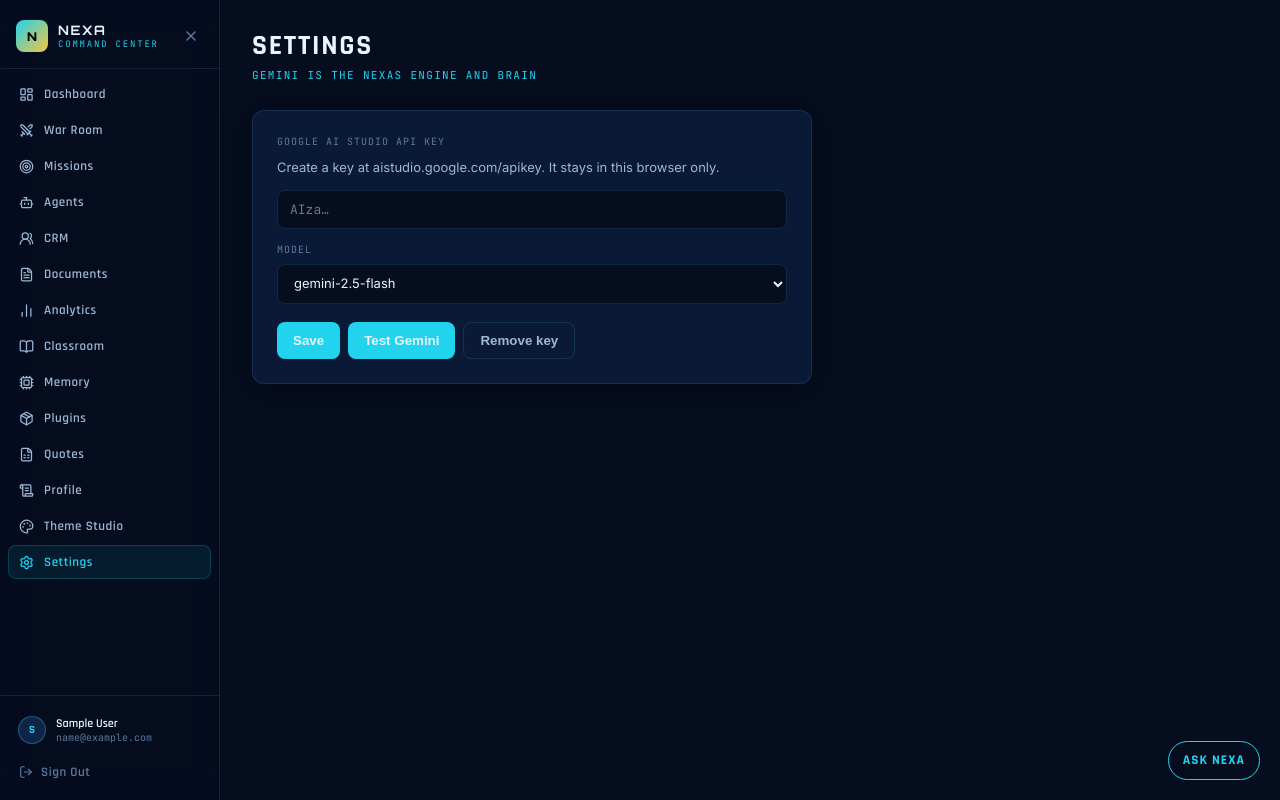
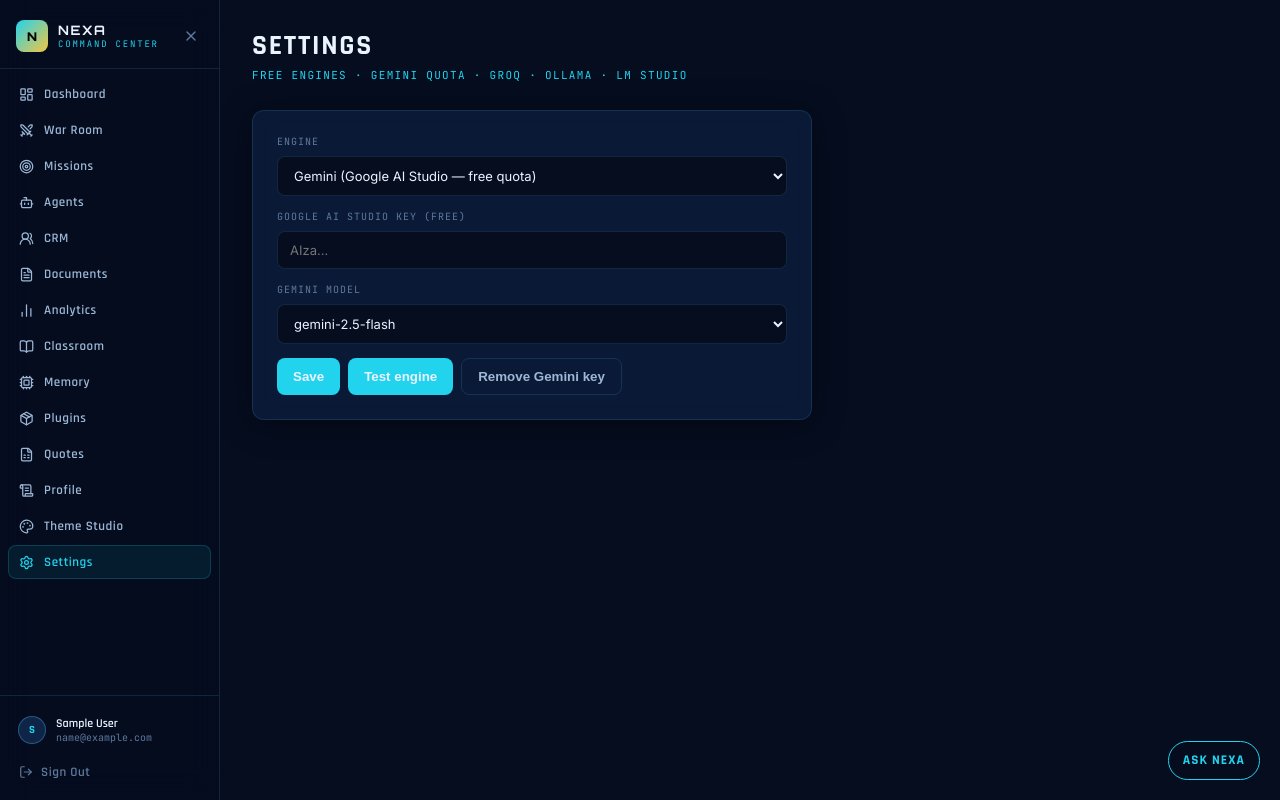
Before and after one commit to seanie84/seanie84.github.io, a React (Vite) app: page /settings in a window 1280 px wide. Built offline with nearby package versions, Linux system fonts and the light colour scheme; sample sign-in values are in the browser's storage.

Commit message:
feat(nexas): free engines — Gemini free tier, Groq, Ollama, LM Studio

```diff
--- /dev/null
+++ b/src/lib/engine.ts
@@ -0,0 +1,139 @@
+import { geminiGenerate, getGeminiKey, type ChatTurn } from './gemini';
+
+export type EngineId = 'gemini' | 'ollama' | 'lmstudio' | 'groq';
+
+const ENGINE = 'nexas_engine';
+const LOCAL_URL = 'nexas_local_url';
+const LOCAL_MODEL = 'nexas_local_model';
+const GROQ_KEY = 'nexas_groq_key';
+
+export const ENGINE_LABEL: Record<EngineId, string> = {
+  gemini: 'Gemini (Google AI Studio — free quota)',
+  groq: 'Groq (cloud, free tier)',
+  ollama: 'Ollama (local, free)',
+  lmstudio: 'LM Studio (local, free)',
+};
+
+export function getEngine(): EngineId {
+  try {
+    const v = localStorage.getItem(ENGINE);
+    if (v === 'ollama' || v === 'lmstudio' || v === 'groq' || v === 'gemini') return v;
+  } catch { /* ignore */ }
+  return 'gemini';
+}
+
+export function setEngine(id: EngineId) {
+  localStorage.setItem(ENGINE, id);
+}
+
+export function getLocalUrl(): string {
+  try {
+    return localStorage.getItem(LOCAL_URL) || (getEngine() === 'lmstudio' ? 'http://127.0.0.1:1234/v1' : 'http://127.0.0.1:11434/v1');
+  } catch {
+    return 'http://127.0.0.1:11434/v1';
+  }
+}
+
+export function setLocalUrl(url: string) {
+  localStorage.setItem(LOCAL_URL, url.trim());
+}
+
+export function getLocalModel(): string {
+  try { return localStorage.getItem(LOCAL_MODEL) || 'qwen3:8b'; } catch { return 'qwen3:8b'; }
+}
+
+export function setLocalModel(model: string) {
+  localStorage.setItem(LOCAL_MODEL, model.trim());
+}
+
+export function getGroqKey(): string {
+  try { return localStorage.getItem(GROQ_KEY)?.trim() || ''; } catch { return ''; }
+}
+
+export function setGroqKey(key: string) {
+  localStorage.setItem(GROQ_KEY, key.trim());
+}
+
+export function hasEngine(): boolean {
+  const e = getEngine();
+  if (e === 'gemini') return getGeminiKey().length > 20;
+  if (e === 'groq') return getGroqKey().length > 10;
+  return true;
+}
+
+async function openaiChat(opts: {
+  base: string;
+  key?: string;
+  model: string;
+  system: string;
+  history?: ChatTurn[];
+  user: string;
+}): Promise<string> {
+  const messages = [
+    { role: 'system', content: opts.system },
+    ...(opts.history || []).map((t) => ({
+      role: t.role === 'model' ? 'assistant' : 'user',
+      content: t.text,
+    })),
+    { role: 'user', content: opts.user },
+  ];
+  const headers: Record<string, string> = { 'Content-Type': 'application/json' };
+  if (opts.key) headers.Authorization = `Bearer ${opts.key}`;
+  const res = await fetch(`${opts.base.replace(/\/$/, '')}/chat/completions`, {
+    method: 'POST',
+    headers,
+    body: JSON.stringify({ model: opts.model, messages, temperature: 0.6 }),
+  });
+  const data = await res.json().catch(() => ({}));
+  if (!res.ok) throw new Error(data?.error?.message || data?.error || res.statusText || 'Local engine failed');
+  const text = data?.choices?.[0]?.message?.content?.trim();
+  if (!text) throw new Error('Engine returned an empty reply.');
+  return text;
+}
+
+export async function runBrain(opts: {
+  system: string;
+  history?: ChatTurn[];
+  user: string;
+}): Promise<string> {
+  const engine = getEngine();
+  if (engine === 'gemini') return geminiGenerate(opts);
+  if (engine === 'groq') {
+    const key = getGroqKey();
+    if (!key) throw new Error('No Groq key. Get a free key at console.groq.com and paste it in Settings.');
+    return openaiChat({
+      base: 'https://api.groq.com/openai/v1',
+      key,
+      model: getLocalModel() || 'llama-3.3-70b-versatile',
+      system: opts.system,
+      history: opts.history,
+      user: opts.user,
+    });
+  }
+  const base = getLocalUrl();
+  const model = getLocalModel();
+  try {
+    return await openaiChat({
+      base,
+      model,
+      system: opts.system,
+      history: opts.history,
+      user: opts.user,
+    });
+  } catch (e) {
+    const msg = e instanceof Error ? e.message : String(e);
+    if (/failed to fetch|networkerror|cors/i.test(msg)) {
+      throw new Error(
+        `Cannot reach ${base}. Start Ollama or LM Studio on this PC, then set OLLAMA_ORIGINS=https://seanie84.github.io and retry. Or run the HUD locally (npm run dev).`,
+      );
+    }
+    throw e;
+  }
+}
+
+export async function pingEngine(): Promise<string> {
+  return runBrain({
+    system: 'You are the NEXAS AI engine. Reply in one short sentence.',
+    user: 'Confirm you are online and name yourself.',
+  });
+}
--- a/src/pages/Settings.tsx
+++ b/src/pages/Settings.tsx
@@ -1,35 +1,53 @@
 import { useState, type CSSProperties } from 'react';
+import {
+  ENGINE_LABEL,
+  getEngine,
+  getGroqKey,
+  getLocalModel,
+  getLocalUrl,
+  pingEngine,
+  setEngine,
+  setGroqKey,
+  setLocalModel,
+  setLocalUrl,
+  type EngineId,
+} from '../lib/engine';
 import {
   DEFAULT_MODEL,
   MODELS,
   clearGeminiKey,
   getGeminiKey,
   getGeminiModel,
-  pingGemini,
   setGeminiKey,
   setGeminiModel,
 } from '../lib/gemini';
 
 export default function Settings() {
+  const [engine, setEng] = useState<EngineId>(() => getEngine());
   const [key, setKey] = useState(() => getGeminiKey());
-  const [model, setModel] = useState(() => getGeminiModel() || DEFAULT_MODEL);
+  const [gmodel, setGmodel] = useState(() => getGeminiModel() || DEFAULT_MODEL);
+  const [groq, setGroq] = useState(() => getGroqKey());
+  const [localUrl, setUrl] = useState(() => getLocalUrl());
+  const [localModel, setLmodel] = useState(() => getLocalModel());
   const [status, setStatus] = useState('');
   const [busy, setBusy] = useState(false);
 
   function save() {
+    setEngine(engine);
     setGeminiKey(key);
-    setGeminiModel(model);
-    setStatus(key.trim() ? 'Saved on this device only. Not uploaded to GitHub.' : 'Key cleared.');
+    setGeminiModel(gmodel);
+    setGroqKey(groq);
+    setLocalUrl(localUrl);
+    setLocalModel(localModel);
+    setStatus('Saved on this device only.');
   }
 
   async function test() {
-    setGeminiKey(key);
-    setGeminiModel(model);
+    save();
     setBusy(true);
-    setStatus('Calling Gemini…');
+    setStatus('Calling engine…');
     try {
-      const reply = await pingGemini();
-      setStatus('Online — ' + reply);
+      setStatus('Online — ' + await pingEngine());
     } catch (e) {
       setStatus(e instanceof Error ? e.message : String(e));
     } finally {
@@ -39,48 +57,53 @@ export default function Settings() {
 
   return (
     <div>
-      <h1 style={{ fontFamily: 'Rajdhani', fontWeight: 700, fontSize: 28, textTransform: 'uppercase', letterSpacing: '0.06em', color: 'var(--ink)', marginBottom: 4 }}>
-        Settings
-      </h1>
-      <p style={{ fontFamily: 'JetBrains Mono', fontSize: 11, color: 'var(--cyan)', letterSpacing: '0.12em', marginBottom: 28 }}>
-        GEMINI IS THE NEXAS ENGINE AND BRAIN
-      </p>
+      <h1 style={{ fontFamily: 'Rajdhani', fontWeight: 700, fontSize: 28, textTransform: 'uppercase', letterSpacing: '0.06em', color: 'var(--ink)', marginBottom: 4 }}>Settings</h1>
+      <p style={{ fontFamily: 'JetBrains Mono', fontSize: 11, color: 'var(--cyan)', letterSpacing: '0.12em', marginBottom: 28 }}>FREE ENGINES · GEMINI QUOTA · GROQ · OLLAMA · LM STUDIO</p>
 
       <div className="glass" style={{ padding: 24, maxWidth: 560, boxShadow: 'var(--elev-card)' }}>
-        <div style={{ fontFamily: 'JetBrains Mono', fontSize: 10, color: 'var(--ink-3)', letterSpacing: '0.1em', marginBottom: 10 }}>
-          GOOGLE AI STUDIO API KEY
-        </div>
-        <p style={{ fontFamily: 'Inter', fontSize: 13, color: 'var(--ink-2)', marginBottom: 12, lineHeight: 1.5 }}>
-          Create a key at aistudio.google.com/apikey. It stays in this browser only.
-        </p>
-        <input
-          type="password"
-          value={key}
-          onChange={(e) => setKey(e.target.value)}
-          placeholder="AIza…"
-          autoComplete="off"
-          style={{
-            width: '100%', padding: '10px 12px', marginBottom: 14,
-            background: 'var(--void)', border: '1px solid var(--line)', borderRadius: 8,
-            color: 'var(--ink)', fontFamily: 'JetBrains Mono', fontSize: 13, outline: 'none',
-          }}
-        />
-        <div style={{ fontFamily: 'JetBrains Mono', fontSize: 10, color: 'var(--ink-3)', letterSpacing: '0.1em', marginBottom: 8 }}>MODEL</div>
-        <select
-          value={model}
-          onChange={(e) => setModel(e.target.value)}
-          style={{
-            width: '100%', padding: '10px 12px', marginBottom: 18,
-            background: 'var(--void)', border: '1px solid var(--line)', borderRadius: 8,
-            color: 'var(--ink)', fontFamily: 'Inter', fontSize: 13,
-          }}
-        >
-          {MODELS.map((m) => <option key={m} value={m}>{m}</option>)}
+        <div style={label}>ENGINE</div>
+        <select value={engine} onChange={(e) => setEng(e.target.value as EngineId)} style={field}>
+          {(Object.keys(ENGINE_LABEL) as EngineId[]).map((id) => (
+            <option key={id} value={id}>{ENGINE_LABEL[id]}</option>
+          ))}
         </select>
+
+        {engine === 'gemini' && (
+          <>
+            <div style={label}>GOOGLE AI STUDIO KEY (FREE)</div>
+            <input type="password" value={key} onChange={(e) => setKey(e.target.value)} placeholder="AIza…" autoComplete="off" style={field} />
+            <div style={label}>GEMINI MODEL</div>
+            <select value={gmodel} onChange={(e) => setGmodel(e.target.value)} style={field}>
+              {MODELS.map((m) => <option key={m} value={m}>{m}</option>)}
+            </select>
+          </>
+        )}
+
+        {engine === 'groq' && (
+          <>
+            <div style={label}>GROQ KEY (FREE TIER)</div>
+            <input type="password" value={groq} onChange={(e) => setGroq(e.target.value)} placeholder="gsk_…" autoComplete="off" style={field} />
+            <div style={label}>GROQ MODEL</div>
+            <input value={localModel} onChange={(e) => setLmodel(e.target.value)} placeholder="llama-3.3-70b-versatile" style={field} />
+          </>
+        )}
+
+        {(engine === 'ollama' || engine === 'lmstudio') && (
+          <>
+            <div style={label}>LOCAL API URL</div>
+            <input value={localUrl} onChange={(e) => setUrl(e.target.value)} style={field} />
+            <div style={label}>LOCAL MODEL</div>
+            <input value={localModel} onChange={(e) => setLmodel(e.target.value)} placeholder="qwen3:8b" style={field} />
+            <p style={{ fontFamily: 'Inter', fontSize: 12, color: 'var(--ink-2)', marginBottom: 12, lineHeight: 1.5 }}>
+              GitHub Pages may block localhost. Fastest free path: run NEXAS with npm run dev on this PC, or set OLLAMA_ORIGINS=https://seanie84.github.io
+            </p>
+          </>
+        )}
+
         <div style={{ display: 'flex', gap: 8, flexWrap: 'wrap' }}>
           <button type="button" onClick={save} style={btn}>Save</button>
-          <button type="button" onClick={() => void test()} disabled={busy} style={btn}>{busy ? 'Testing…' : 'Test Gemini'}</button>
-          <button type="button" onClick={() => { clearGeminiKey(); setKey(''); setStatus('Key removed from this device.'); }} style={{ ...btn, background: 'transparent', color: 'var(--ink-2)', border: '1px solid var(--line)' }}>Remove key</button>
+          <button type="button" onClick={() => void test()} disabled={busy} style={btn}>{busy ? 'Testing…' : 'Test engine'}</button>
+          <button type="button" onClick={() => { clearGeminiKey(); setKey(''); setStatus('Gemini key removed.'); }} style={{ ...btn, background: 'transparent', color: 'var(--ink-2)', border: '1px solid var(--line)' }}>Remove Gemini key</button>
         </div>
         {status && <p style={{ marginTop: 16, fontFamily: 'Inter', fontSize: 13, color: 'var(--ink-2)', whiteSpace: 'pre-wrap' }}>{status}</p>}
       </div>
@@ -88,12 +111,15 @@ export default function Settings() {
   );
 }
 
+const label: CSSProperties = {
+  fontFamily: 'JetBrains Mono', fontSize: 10, color: 'var(--ink-3)', letterSpacing: '0.1em', marginBottom: 8,
+};
+const field: CSSProperties = {
+  width: '100%', padding: '10px 12px', marginBottom: 14,
+  background: 'var(--void)', border: '1px solid var(--line)', borderRadius: 8,
+  color: 'var(--ink)', fontFamily: 'Inter', fontSize: 13, outline: 'none',
+};
 const btn: CSSProperties = {
-  padding: '10px 16px',
-  borderRadius: 8,
-  border: 'none',
-  background: 'var(--cyan)',
-  color: 'var(--bg)',
-  fontWeight: 700,
-  cursor: 'pointer',
+  padding: '10px 16px', borderRadius: 8, border: 'none',
+  background: 'var(--cyan)', color: 'var(--bg)', fontWeight: 700, cursor: 'pointer',
 };
```
Also changed, not shown: src/components/GeminiChat.tsx (+16 -36 lines), src/lib/brain.ts (+6 -5 lines), src/pages/Missions.tsx (+13 -25 lines), 1 other file (tests, documents, lock files or other folders).
